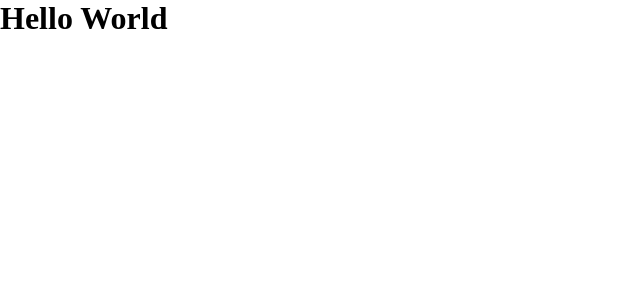
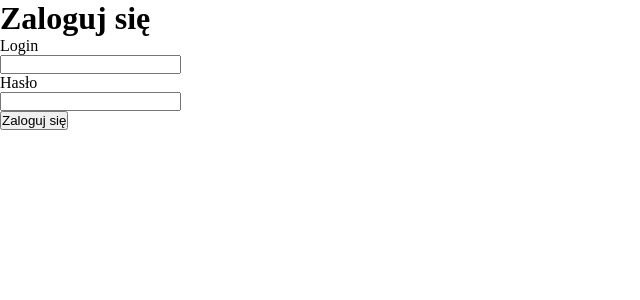
Before and after one commit to Damian-Hyski/e-commerce, a Next.js app in the folder frontend/: page / in a window 1280 px wide. Shown: the top 300 px of the page, without its empty margins (0-640 px from the left). Built offline with nearby package versions, Linux system fonts and the light colour scheme; no server answers.

Commit message:
create base view Login.

```diff
--- a/frontend/package.json
+++ b/frontend/package.json
@@ -9,9 +9,10 @@
     "lint": "next lint"
   },
   "dependencies": {
+    "js-cookie": "^3.0.5",
+    "next": "14.0.3",
     "react": "^18",
-    "react-dom": "^18",
-    "next": "14.0.3"
+    "react-dom": "^18"
   },
   "devDependencies": {
     "eslint": "^8",
--- a/frontend/src/app/page.js
+++ b/frontend/src/app/page.js
@@ -1,3 +1,5 @@
+import { Login } from "./views/Login/Login";
+
 export default function Home() {
-    return <h1>Hello World</h1>;
+    return <Login />
 }
--- /dev/null
+++ b/frontend/src/app/views/Login/Login.jsx
@@ -0,0 +1,88 @@
+"use client";
+
+import styles from "./Login.module.css";
+import { useEffect, useState } from "react";
+import Cookies from "js-cookie";
+
+export function Login() {
+    const [usernameValue, setUsernameValue] = useState("");
+    const [passwordValue, setPasswordValue] = useState("");
+    const [csrfToken, setCsrfToken] = useState("");
+
+    useEffect(() => {
+        const fetchCsrfToken = async () => {
+            await fetch("http://127.0.0.1:8001/auth/csrf", {
+                credentials: "include",
+            });
+            const token = Cookies.get("csrftoken");
+            setCsrfToken(token);
+        };
+
+        fetchCsrfToken();
+    }, []);
+
+    async function handleSubmit(event) {
+        event.preventDefault();
+
+        try {
+            const response = await fetch("http://127.0.0.1:8001/auth/login", {
+                method: "POST",
+                headers: {
+                    "Content-Type": "application/json",
+                    "X-CSRFToken": csrfToken,
+                },
+                credentials: 'include',
+                body: JSON.stringify({
+                    username: usernameValue,
+                    password: passwordValue,
+                }),
+            });
+
+            if (response.ok) {
+                const data = await response.json();
+                console.log("Zalogowano pomyślnie: ", data);
+            } else {
+                console.error("Błąd logowania:", await response.text());
+            }
+        } catch (error) {
+            console.error("Błąd sieci: ", error);
+        }
+    }
+
+    return (
+        <>
+            <h1>Zaloguj się</h1>
+            <form method="POST" onSubmit={handleSubmit}>
+                <div>
+                    <div>
+                        <label htmlFor="username">Login</label>
+                    </div>
+                    <input
+                        type="text"
+                        name="username"
+                        id="username"
+                        value={usernameValue}
+                        onChange={(e) => {
+                            setUsernameValue(e.target.value);
+                        }}
+                    />
+                </div>
+                <div>
+                    <div>
+                        <label htmlFor="password">Hasło</label>
+                    </div>
+                    <input
+                        type="password"
+                        name="password"
+                        id="password"
+                        value={passwordValue}
+                        onChange={(e) => {
+                            setPasswordValue(e.target.value);
+                        }}
+                    />
+                </div>
+                <button type="submit">Zaloguj się</button>
+            </form>
+        </>
+    );
+}
--- /dev/null
+++ b/frontend/src/app/views/Login/Login.module.css
@@ -0,0 +1,5 @@
+.big {
+    font-size: 2rem;
+    font-weight: 300;
+    line-height: 1;
+}
```
Also changed, not shown: 1 other file (tests, documents, lock files or other folders).
